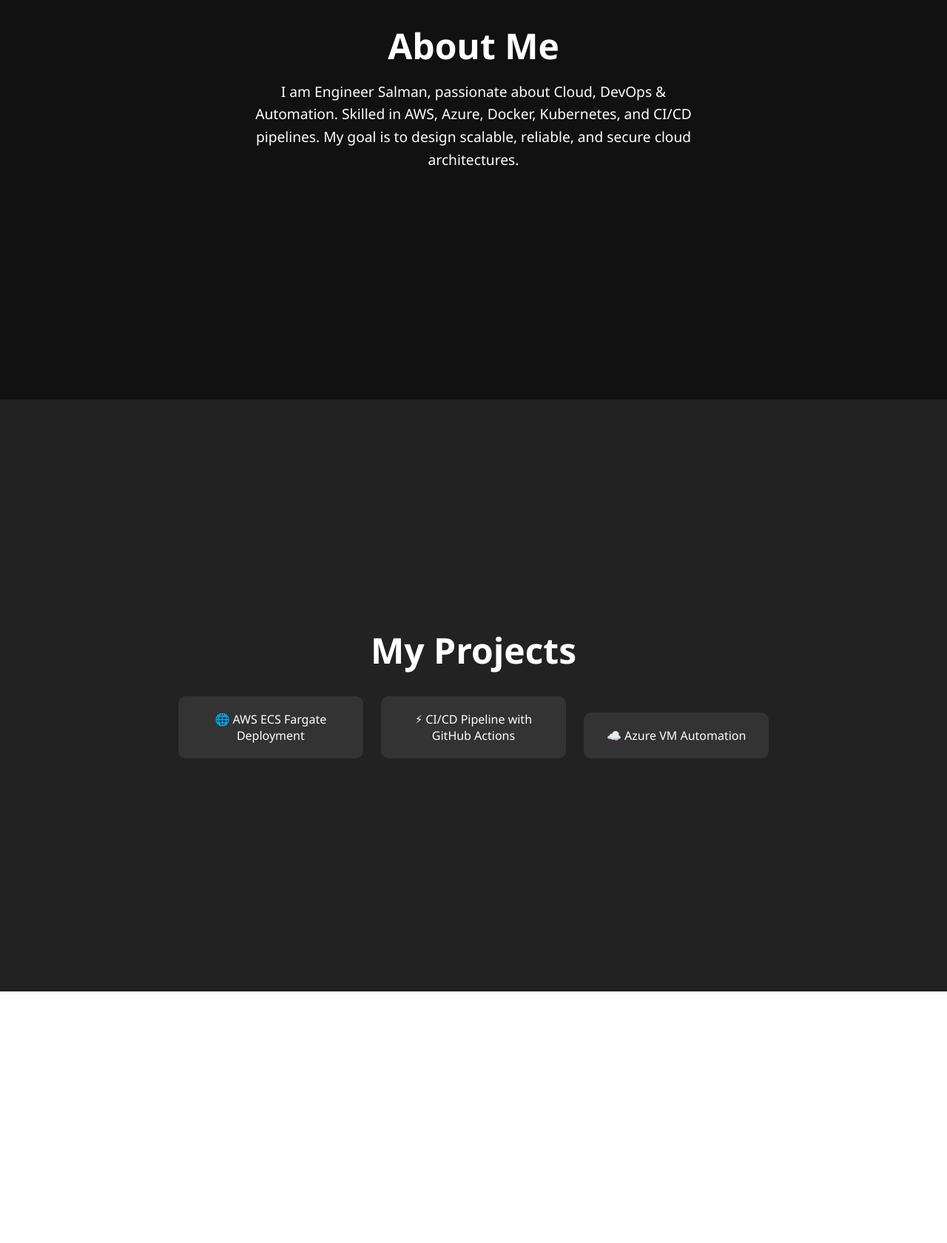
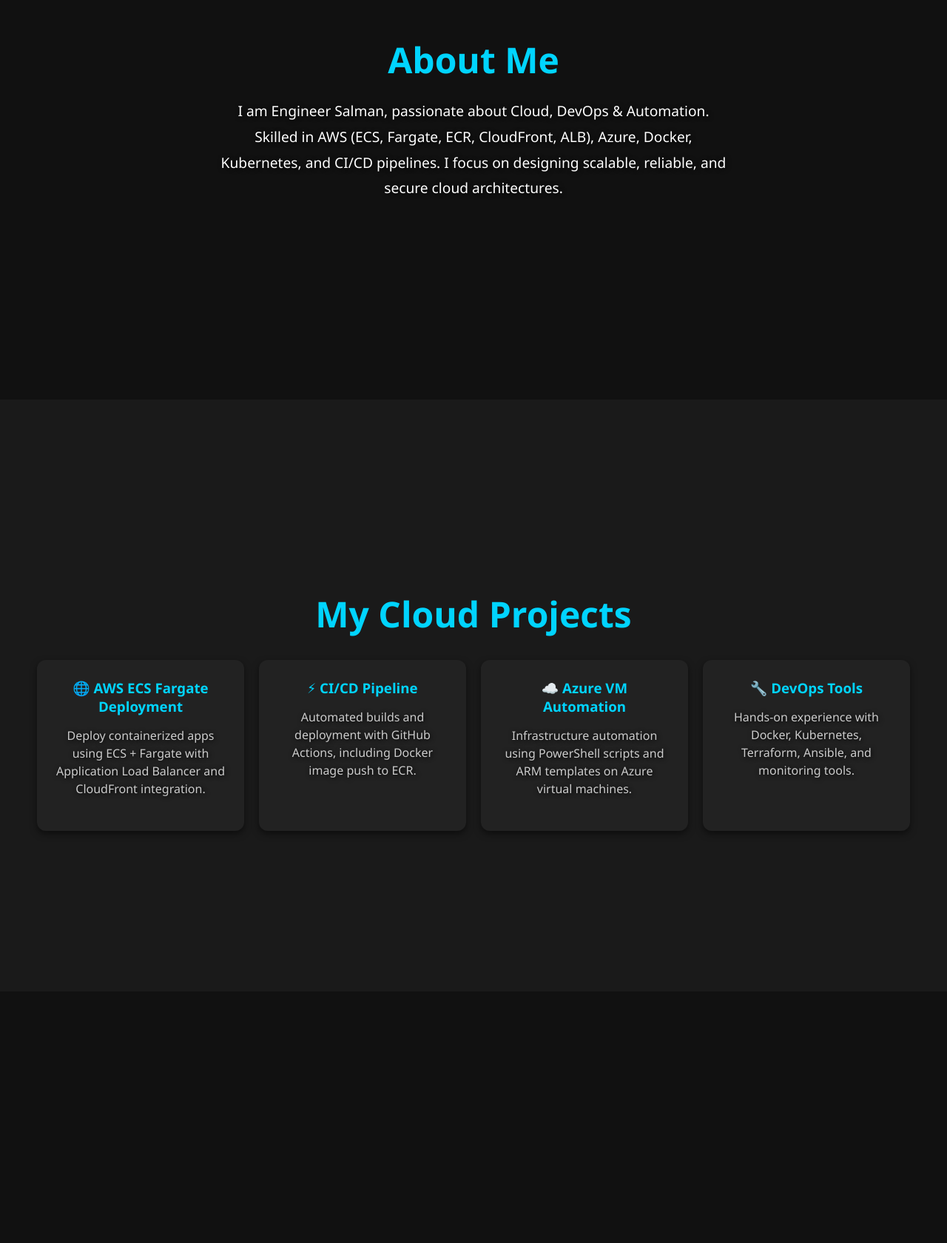
Before and after one commit to salmanhaider-cloud/cdk-ecs-fargate, a website: page index.html in a window 1280 px wide. Shown: the part 1060-2740 px from the top of the page at 74% size. Drawn offline with Linux system fonts and the light colour scheme.

Commit message:
Updated Index.html and Dockerfile with new Changes

```diff
--- a/index.html
+++ b/index.html
@@ -3,7 +3,7 @@
 <head>
   <meta charset="UTF-8">
   <meta name="viewport" content="width=device-width, initial-scale=1.0">
-  <title>Engineer Salman | Cloud Project</title>
+  <title>Engineer Salman | Cloud & DevOps Portfolio</title>
   <style>
     * {
       margin: 0;
@@ -22,11 +22,12 @@
       position: fixed;
       top: 0;
       width: 100%;
-      background: rgba(0, 0, 0, 0.7);
+      background: rgba(0, 0, 0, 0.8);
       display: flex;
       justify-content: center;
-      padding: 15px;
+      padding: 15px 0;
       z-index: 1000;
+      box-shadow: 0 2px 8px rgba(0,0,0,0.5);
     }
 
     header nav a {
@@ -34,34 +35,35 @@
       color: white;
       text-decoration: none;
       font-size: 1.2rem;
-      transition: color 0.3s;
+      transition: color 0.3s, transform 0.3s;
     }
 
     header nav a:hover {
       color: #00d4ff;
+      transform: scale(1.1);
     }
 
     section {
-      height: 100vh;
+      min-height: 100vh;
       display: flex;
       justify-content: center;
       align-items: center;
       text-align: center;
-      padding: 20px;
+      padding: 60px 20px 40px 20px;
+      position: relative;
     }
 
-    /* Backgrounds */
+    /* Home Section */
     #home {
-      background: url('https://images.unsplash.com/photo-1518770660439-4636190af475?ixlib=rb-4.0.3&auto=format&fit=crop&w=1920&q=80') no-repeat center center fixed;
+      background: url('https://images.unsplash.com/photo-1581090700227-9ff2872f1ed6?ixlib=rb-4.0.3&auto=format&fit=crop&w=1920&q=80') no-repeat center center fixed;
       background-size: cover;
-      position: relative;
     }
 
     #home::before {
       content: "";
       position: absolute;
       top: 0; left: 0; right: 0; bottom: 0;
-      background-color: rgba(0, 0, 0, 0.6);
+      background-color: rgba(0, 0, 0, 0.7);
     }
 
     #home .content {
@@ -71,24 +73,20 @@
     }
 
     @keyframes fadeInDown {
-      from {
-        opacity: 0;
-        transform: translateY(-50px);
-      }
-      to {
-        opacity: 1;
-        transform: translateY(0);
-      }
+      from { opacity: 0; transform: translateY(-50px); }
+      to { opacity: 1; transform: translateY(0); }
     }
 
     h1 {
       font-size: 4rem;
       margin-bottom: 20px;
+      text-shadow: 2px 2px 8px #000;
     }
 
     p {
       font-size: 1.5rem;
       margin-bottom: 20px;
+      text-shadow: 1px 1px 6px #000;
     }
 
     .btn {
@@ -111,50 +109,96 @@
     /* About Section */
     #about {
       background: #111;
+      padding-top: 80px;
     }
 
     #about h2 {
       font-size: 3rem;
-      margin-bottom: 15px;
+      margin-bottom: 20px;
       animation: fadeIn 2s;
+      color: #00d4ff;
     }
 
     #about p {
       font-size: 1.2rem;
-      max-width: 600px;
-      line-height: 1.6;
+      max-width: 700px;
+      line-height: 1.8;
+      margin: auto;
       animation: fadeIn 3s;
     }
 
     /* Projects Section */
     #projects {
-      background: #222;
+      background: #1a1a1a;
+      padding-top: 80px;
     }
 
     #projects h2 {
       font-size: 3rem;
-      margin-bottom: 20px;
+      margin-bottom: 30px;
+      color: #00d4ff;
+    }
+
+    .projects-container {
+      display: flex;
+      justify-content: center;
+      flex-wrap: wrap;
+      gap: 20px;
     }
 
     .card {
-      background: #333;
-      border-radius: 10px;
-      padding: 20px;
-      margin: 10px;
-      display: inline-block;
-      width: 250px;
-      transition: transform 0.3s;
+      background: #222;
+      border-radius: 12px;
+      padding: 25px;
+      width: 280px;
+      transition: transform 0.3s, box-shadow 0.3s;
+      box-shadow: 0 4px 10px rgba(0,0,0,0.5);
     }
 
     .card:hover {
       transform: translateY(-10px) scale(1.05);
+      box-shadow: 0 8px 20px rgba(0,0,0,0.7);
+    }
+
+    .card h3 {
+      margin-bottom: 15px;
+      color: #00d4ff;
+    }
+
+    .card p {
+      font-size: 1rem;
+      line-height: 1.5;
+      color: #ccc;
+    }
+
+    /* Contact Section */
+    #contact {
+      background: #111;
+      padding-top: 80px;
+    }
+
+    #contact h2 {
+      font-size: 3rem;
+      margin-bottom: 20px;
+      color: #00d4ff;
+    }
+
+    #contact p, #contact a {
+      font-size: 1.2rem;
+      margin-bottom: 15px;
+      color: #ccc;
+      text-decoration: none;
+    }
+
+    #contact a:hover {
+      color: #00d4ff;
     }
 
     footer {
       background: #000;
       padding: 20px;
       text-align: center;
-      color: #ccc;
+      color: #777;
     }
 
     @keyframes fadeIn {
@@ -189,8 +233,8 @@
       <h2>About Me</h2>
       <p>
         I am Engineer Salman, passionate about Cloud, DevOps & Automation.
-        Skilled in AWS, Azure, Docker, Kubernetes, and CI/CD pipelines.
-        My goal is to design scalable, reliable, and secure cloud architectures.
+        Skilled in AWS (ECS, Fargate, ECR, CloudFront, ALB), Azure, Docker, Kubernetes, and CI/CD pipelines.
+        I focus on designing scalable, reliable, and secure cloud architectures.
       </p>
     </div>
   </section>
@@ -198,10 +242,25 @@
   <!-- Projects Section -->
   <section id="projects">
     <div>
-      <h2>My Projects</h2>
-      <div class="card">🌐 AWS ECS Fargate Deployment</div>
-      <div class="card">⚡ CI/CD Pipeline with GitHub Actions</div>
-      <div class="card">☁️ Azure VM Automation</div>
+      <h2>My Cloud Projects</h2>
+      <div class="projects-container">
+        <div class="card">
+          <h3>🌐 AWS ECS Fargate Deployment</h3>
+          <p>Deploy containerized apps using ECS + Fargate with Application Load Balancer and CloudFront integration.</p>
+        </div>
+        <div class="card">
+          <h3>⚡ CI/CD Pipeline</h3>
+          <p>Automated builds and deployment with GitHub Actions, including Docker image push to ECR.</p>
+        </div>
+        <div class="card">
+          <h3>☁️ Azure VM Automation</h3>
+          <p>Infrastructure automation using PowerShell scripts and ARM templates on Azure virtual machines.</p>
+        </div>
+        <div class="card">
+          <h3>🔧 DevOps Tools</h3>
+          <p>Hands-on experience with Docker, Kubernetes, Terraform, Ansible, and monitoring tools.</p>
+        </div>
+      </div>
     </div>
   </section>
 
@@ -209,7 +268,7 @@
   <section id="contact">
     <div>
       <h2>Contact Me</h2>
-      <p>Email: <a href="mailto:salmanhaider@example.com" style="color:#00d4ff">salmanhaider@example.com</a></p>
+      <p>Email: <a href="mailto:salmanhaider@example.com">salmanhaider@example.com</a></p>
       <a href="https://github.com/salmanhaider-cloud" target="_blank" class="btn">GitHub Profile</a>
     </div>
   </section>
```
